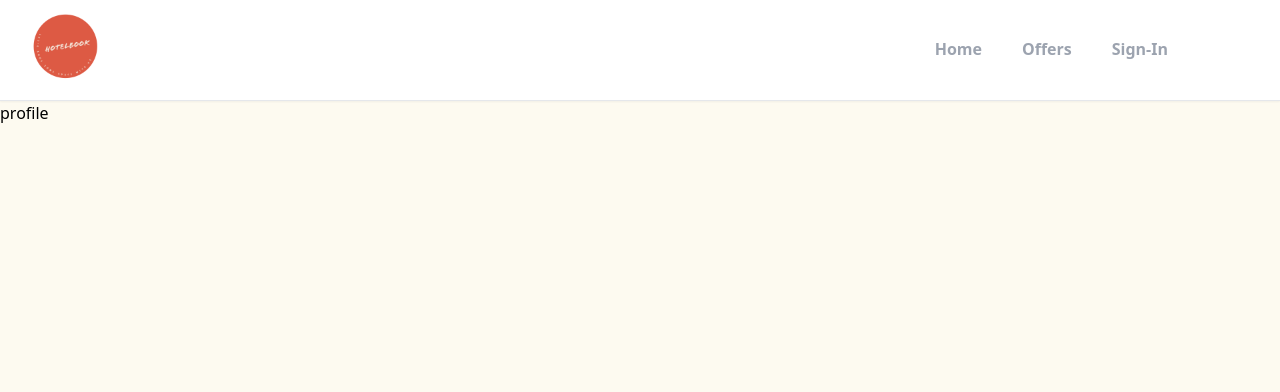
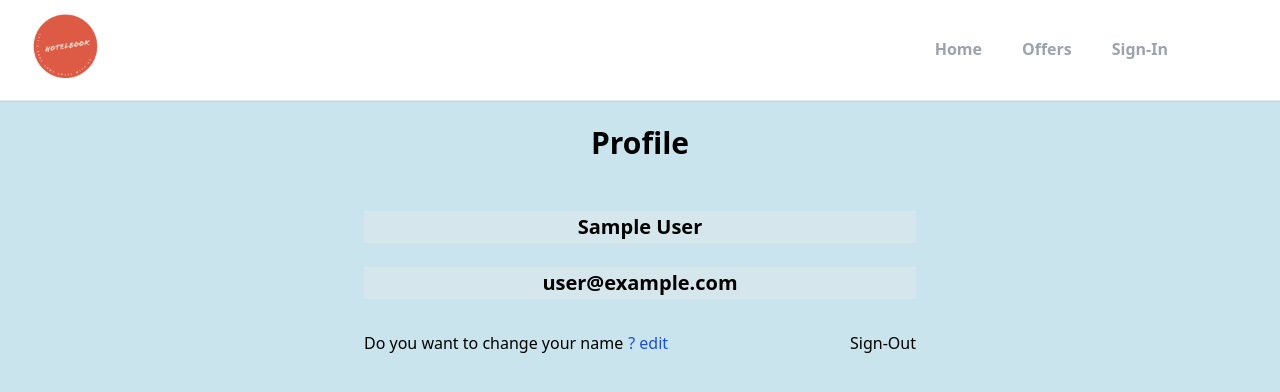
Before and after one commit to GeekIntoSlide/HotelBook, a React (Create React App) app: page /profile in a window 1280 px wide. Shown: the top 392 px of the page. Built offline with nearby package versions, Linux system fonts and the light colour scheme; no server answers; sample sign-in values are in the browser's storage.

Commit message:
Add private route for profile page and design profile page and there func

```diff
--- a/src/App.js
+++ b/src/App.js
@@ -9,6 +9,7 @@ import Signup from "./pages/Signup";
 import Header from "./components/Header";
 import {ToastContainer} from 'react-toastify'
 import 'react-toastify/dist/ReactToastify.css';
+import PrivateRoute from "./components/PrivateRoute";
 
 function App() {
   return (
@@ -21,7 +22,9 @@ function App() {
       <Route path="/sign-in" element={<SignIn/>}/>
       <Route path="/sign-up" element={<Signup/>}/>
       <Route path="/forgot-password" element={<ForgotPassword/>}/>
+      <Route path="/profile" element={<PrivateRoute/>}>
       <Route path="/profile" element={<Profile/>}/>
+      </Route>
       </Route>
     </Routes>
     <ToastContainer
--- /dev/null
+++ b/src/components/PrivateRoute.jsx
@@ -0,0 +1,11 @@
+import { Outlet,Navigate } from "react-router-dom";
+import React from 'react'
+import {useAuthStatus} from "./hooks/useAuthStatus";
+
+export default function PrivateRoute() {
+    const {loggedIn,loading}=useAuthStatus();
+    if(loading){
+        return(<h3>loading</h3>)
+    }
+  return loggedIn?<Outlet/>:<Navigate to="/sign-in"/>
+}
--- /dev/null
+++ b/src/components/hooks/useAuthStatus.jsx
@@ -0,0 +1,19 @@
+import { getAuth, onAuthStateChanged } from 'firebase/auth';
+import React from 'react'
+import { useEffect } from 'react';
+import { useState } from 'react'
+
+export  function useAuthStatus() {
+    const[loggedIn,setLoggedIn]=useState(false);
+    const[loading,setLoading]=useState(true);
+    useEffect(()=>{
+        const auth=getAuth();
+        onAuthStateChanged(auth,(user)=>{
+            if(user){
+                setLoggedIn(true);
+            }
+            setLoading(false);
+        })
+    },[])
+  return {loggedIn,loading}
+}
--- a/src/index.css
+++ b/src/index.css
@@ -2,5 +2,5 @@
 @tailwind components;
 @tailwind utilities;
 body{
-    background-color: rgba(253, 250, 240);
+    background-color: rgb(201, 228, 236);
 }
--- a/src/pages/Profile.jsx
+++ b/src/pages/Profile.jsx
@@ -1,7 +1,37 @@
 import React from 'react'
-
-export default function profile() {
+import { useState } from 'react'
+import { getAuth } from 'firebase/auth';
+import { useNavigate } from 'react-router';
+export default function Profile() {
+  const auth=getAuth();
+  const navigate=useNavigate();
+  const[formData,setFormdData]=useState({
+    name:auth.currentUser.displayName,
+    email:auth.currentUser.email
+  });
+  const[edit,setEdit]=useState(false);
+  function editClick(){
+    setEdit(true);
+  }
+  const{name,email}=formData;
+  function onLogout(){
+    auth.signOut();
+    navigate("/");
+  }
   return (
-    <div>profile</div>
+    <section className='max-w-6xl mx-auto justify-center flex items-center flex-col '>
+      <h1 className='text-center text-bold font-bold mt-6 text-3xl'>Profile</h1>
+      <div className='w-full md:w-[50%] px-3'>
+      <form className='mt-[50px]'>
+      <input disabled id="name" value={name}type="text" className='mb-6 w-full bg-white-900 border-gray-300 text-xl px-[16px] py-[2px] text-center font-bold '/>
+      <input disabled id="email"value={email}type="email" className=' mb-6 w-full bg-white-900 border-gray-300 text-xl px-[16px] py-[2px] text-center font-bold '/>
+      <div className='mt-2 flex justify-between'>
+        <p className=''>Do you want to change your name
+        <span className='ml-[5px] text-blue-700 cursor-pointer' onClick={editClick}>? edit</span></p>
+       <p onClick={onLogout} className='cursor-pointer'>Sign-Out</p>
+      </div>
+      </form>
+      </div>
+    </section>
   )
 }
```
